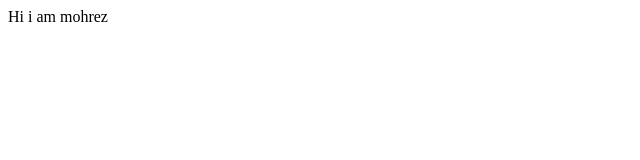
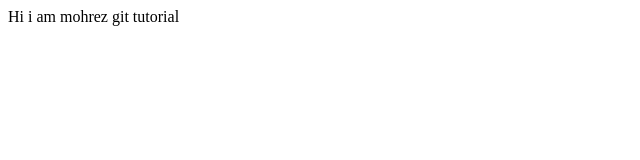
Before and after one commit to MohrezSheikh/shiny-computing-machine, a plain HTML site: page index.html in a window 1280 px wide. Shown: the full height of the page, 0-640 px from the left. Drawn offline with Linux system fonts and the light colour scheme.

Commit message:
add some text

```diff
--- a/index.html
+++ b/index.html
@@ -7,5 +7,7 @@
 </head>
 <body>
     Hi i am mohrez
+    git tutorial
+
 </body>
 </html>
```
